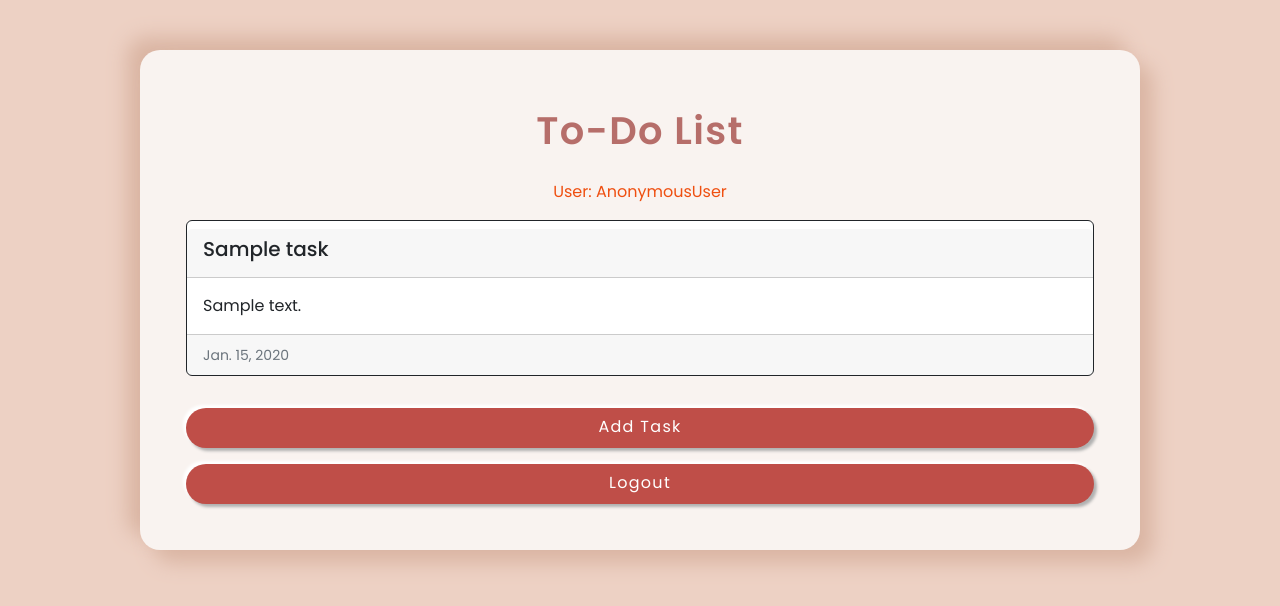
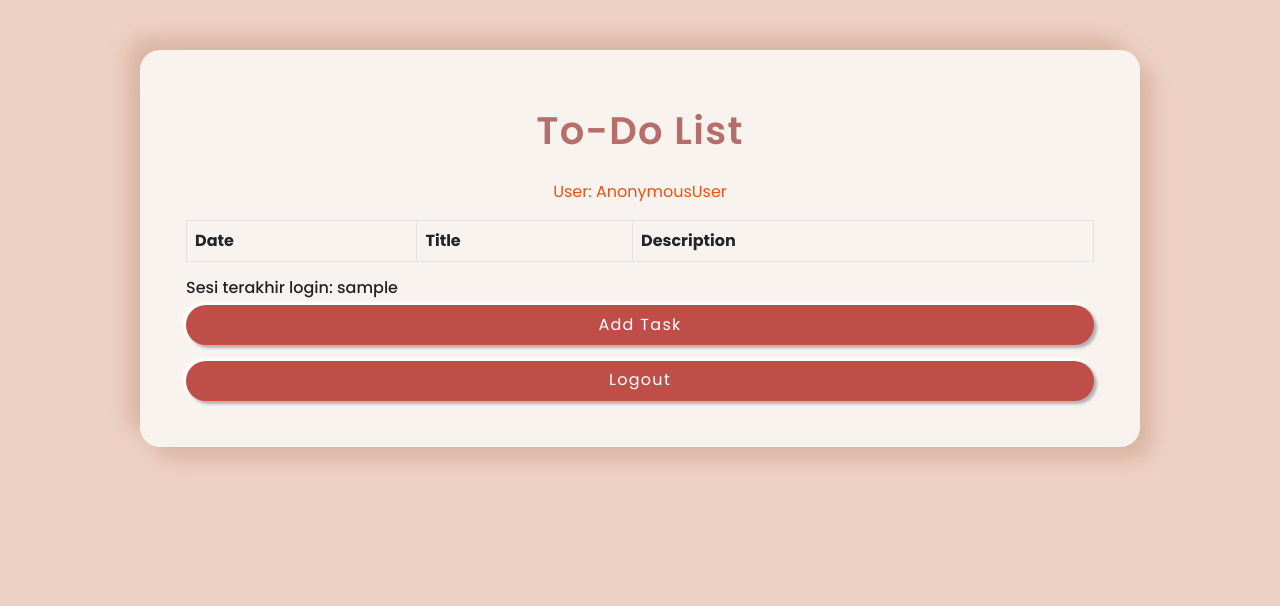
Before and after one commit to kathleendw22/Tugas-2-PBP, a Django app: template todolist/templates/todolist.html in a window 1280 px wide. Shown: the top 606 px of the page. Run offline with Django 4.2, Linux system fonts and the light colour scheme; tables that the repository leaves empty hold one stand-in row (values such as "Sample post"); the template is opened without the code that fills it: values that come from a table or form of the project are taken from there, most other values are stand-ins (such as "Sample title", 1, 10 or a date in 2020); data that the repository does not hold is empty; parts of the project's set-up code (start-up, migrations or seed data) failed here and were passed over.

Commit message:
Tugas 6 PBP

```diff
--- a/todolist/templates/todolist.html
+++ b/todolist/templates/todolist.html
@@ -9,42 +9,113 @@
   </head>
   <body>
     <div class="wrapper">
-        <form class="p-3 mt-3" method="POST">
+      <form class="p-3 mt-3" method="POST" action="">
         {% csrf_token %}
             <div class="text-center mt-0 name">To-Do List</div>
             <div class="text-center mt-0 user">User: {{ user }}</div>
             <p></p>
-                <div class="card-deck">
-                {% for barang in list_barang %}
-                    <div class="card-group">
-                        <div class="card border-dark mb-3">
-                            <div class="card-header mt-2">
-                                <h5 class="card-title">{{ barang.title }}</h5>
+            <table class="table table-bordered">
+                <tr>
+                    <th>Date</th>
+                    <th>Title</th>
+                    <th>Description</th>
+                </tr>
+            </table>
+            <h6>Sesi terakhir login: {{ last_login }}</h6>
+            <div class="modal fade" id="modalAddTaskForm" tabindex="-1" role="dialog" aria-labelledby="myModalLabel"
+            aria-hidden="true">
+              <div class="modal-dialog" role="document">
+                <div class="modal-content">
+                  <div class="modal-header text-center">
+                    <h6 class="text-center name">What's next?</h6>
+                    <button type="button" class="close" data-dismiss="modal" aria-label="Close">
+                      <span aria-hidden="true">&times;</span>
+                    </button>
                   </div>
-                            <div class="card-body text-dark text-left">
-                                <p class="card-text">{{ barang.description }}</p>
-                            </div>
-                            <div class="card-footer text-left">
-                                <small class="text-muted">{{ barang.date }}</small>
+                  <div class="modal-body mx-3">
+                    <input type="text" name="title" placeholder="Title" class="form-control" id="input_title">
+                    <p></p>
+                    <input type="text" name="description" placeholder="Description" class="form-control" id="input_description">
+                    <p></p>
+                    <button id="add" class="btn button-custom rounded-pill">Add</button>
                   </div>
                 </div>
               </div>
-                {% endfor %}
             </div>
-            <p></p>
-            <a href="{% url 'todolist:create-task' %}" class="btn button-custom rounded-pill">Add Task</a>
+          <div class="text-center">
+            <button id="add_task" class="btn button-custom rounded-pill">Add Task</button>
+          </div>
           <p></p>
           <a href="{% url 'todolist:logout' %}" class="btn button-custom rounded-pill" >Logout</a>
       </form>
-
     </div>
     <script src="https://code.jquery.com/jquery-3.4.1.slim.min.js" integrity="sha384-J6qa4849blE2+poT4WnyKhv5vZF5SrPo0iEjwBvKU7imGFAV0wwj1yYfoRSJoZ+n" crossorigin="anonymous"></script>
+    <script src="https://ajax.googleapis.com/ajax/libs/jquery/3.6.0/jquery.min.js"></script>
     <script src="https://cdn.jsdelivr.net/npm/popper.js@1.16.0/dist/umd/popper.min.js" integrity="sha384-Q6E9RHvbIyZFJoft+2mJbHaEWldlvI9IOYy5n3zV9zzTtmI3UksdQRVvoxMfooAo" crossorigin="anonymous"></script>
     <script src="https://cdn.jsdelivr.net/npm/bootstrap@4.4.1/dist/js/bootstrap.min.js" integrity="sha384-wfSDF2E50Y2D1uUdj0O3uMBJnjuUD4Ih7YwaYd1iqfktj0Uod8GCExl3Og8ifwB6" crossorigin="anonymous"></script>
+    <script>
+        function addTask(){
+            var itemCount = $(".table > tbody").children().length;
+            for(var i = itemCount; i >= 2; i--){
+                $(".table > tbody > tr:nth-child(" + i + ")").remove();
+        }
 
+        $.get("http://localhost:8000/todolist/json/", function(data) {
+            for(var i = 0; i < data.length; i++){
+                var tr = document.createElement("tr");
+                var date_td = document.createElement("td");
+                date_td.append(data[i].fields.date);
+                var title_td = document.createElement("td");
+                title_td.append(data[i].fields.title);
+                var description_td = document.createElement("td");
+                description_td.append(data[i].fields.description);
+
+                tr.append(date_td);
+                tr.append(title_td);
+                tr.append(description_td);
+
+                $(".table").append(tr);
+            }
+          });
+        }
+
+        $(document).ready(function(){
+            addTask();
+            function validate(){
+            if ($('#input_title').val().length > 0 &&
+                $('#input_description').val().length > 0){
+                $("#Send-footer").prop("disabled", false);
+            }
+            else {
+                $("#Send-footer]").prop("disabled", true);
+            }
+        }
+
+        $('#add_task').click(function(e) {
+            e.preventDefault();
+            $('#modalAddTaskForm').modal();
+        });
+
+        $('#add').click(function(e) {
+            var title = $("#input_title").val();
+            var description = $("#input_description").val();
+            validate();
+            $.post("http://localhost:8000/todolist/add/",
+            {
+                title,
+                description,
+            },
+            function(data, status){
+                console.log("add task success");
+                addTask();
+                $("#input_title").val("");
+                $("#input_description").val("");
+            });
+          });
+        });
+    </script>
 </body>
 </html>
-
 
 <style>@import url('https://fonts.googleapis.com/css2?family=Poppins:wght@300;400;500;600;700;800;900&display=swap');
 * {
--- a/todolist/urls.py
+++ b/todolist/urls.py
@@ -3,7 +3,9 @@
 from todolist.views import register
 from todolist.views import login_user
 from todolist.views import logout_user
+from todolist.views import add_task
 from todolist.views import create_task
+from todolist.views import show_json
 
 app_name = 'todolist'
 
@@ -12,5 +14,7 @@
     path('register/', register, name='register'),
     path('login/', login_user, name='login'),
     path('logout/', logout_user, name='logout'),
+    path('add/', add_task, name='add'),
     path('create-task/', create_task, name='create-task'),
+    path('json/', show_json, name='show_json'),
 ]
--- a/todolist/views.py
+++ b/todolist/views.py
@@ -10,6 +10,9 @@
 from django.http import HttpResponseRedirect
 from django.urls import reverse
 from todolist.forms import AddTask
+from django.http import HttpResponse
+from django.core import serializers
+from django.views.decorators.csrf import csrf_exempt
 
 # TODO: Create your views here.
 
@@ -22,6 +25,22 @@
         'last_login': request.COOKIES['last_login'],
     }
     return render(request, "todolist.html", context)
+
+@login_required(login_url='/todolist/login/')
+@csrf_exempt
+def add_task(request):
+    if request.method == "POST":
+        title = request.POST.get("title")
+        description = request.POST.get("description")
+        Task.objects.create(user=request.user, title=title, description=description, date=datetime.datetime.now())
+        return HttpResponse()
+    else:
+        print("here")
+        return redirect("todolist:show_todolist")
+
+def show_json(request):
+    todolist_item = Task.objects.filter(user=request.user)
+    return HttpResponse(serializers.serialize("json", todolist_item), content_type="application/json")
 
 def register(request):
     form = UserCreationForm()
```
Also changed, not shown: todolist/README-TWO.md (added). Lines whose indentation alone changed are shown as unchanged.
